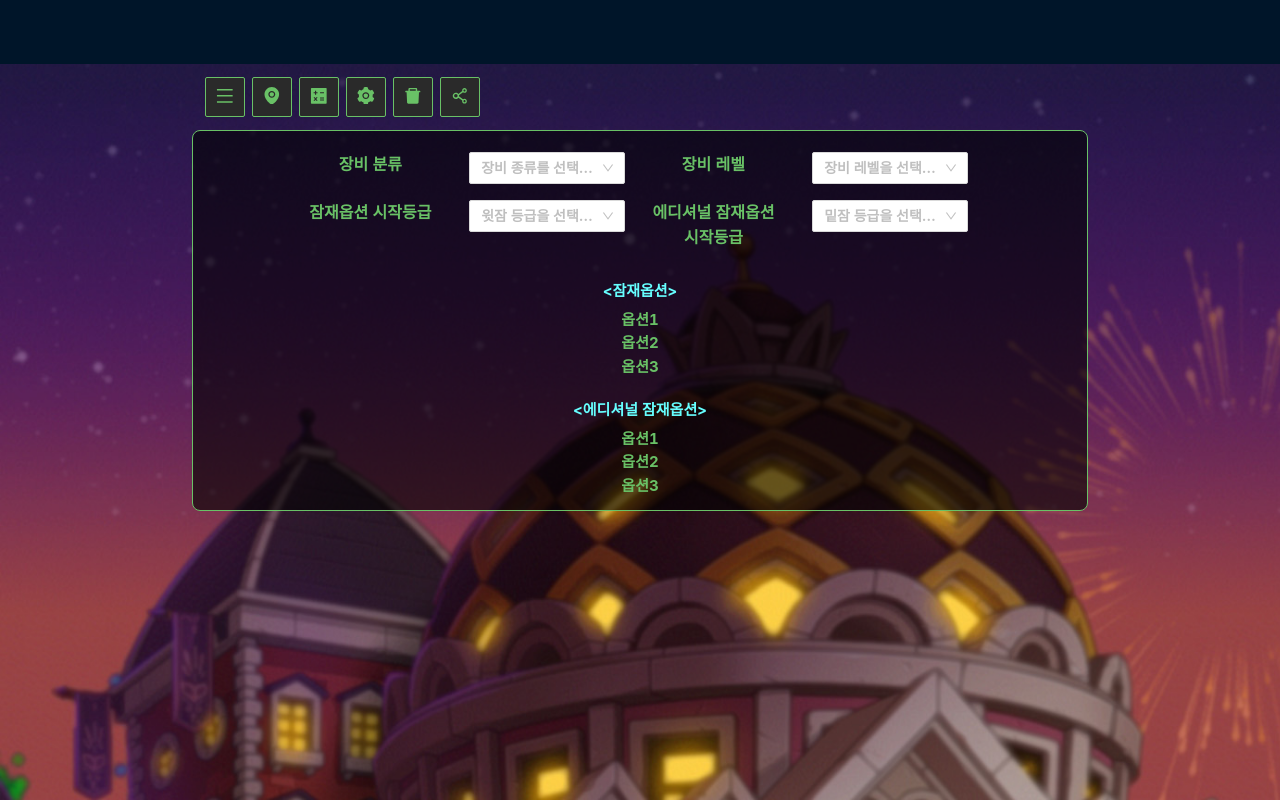
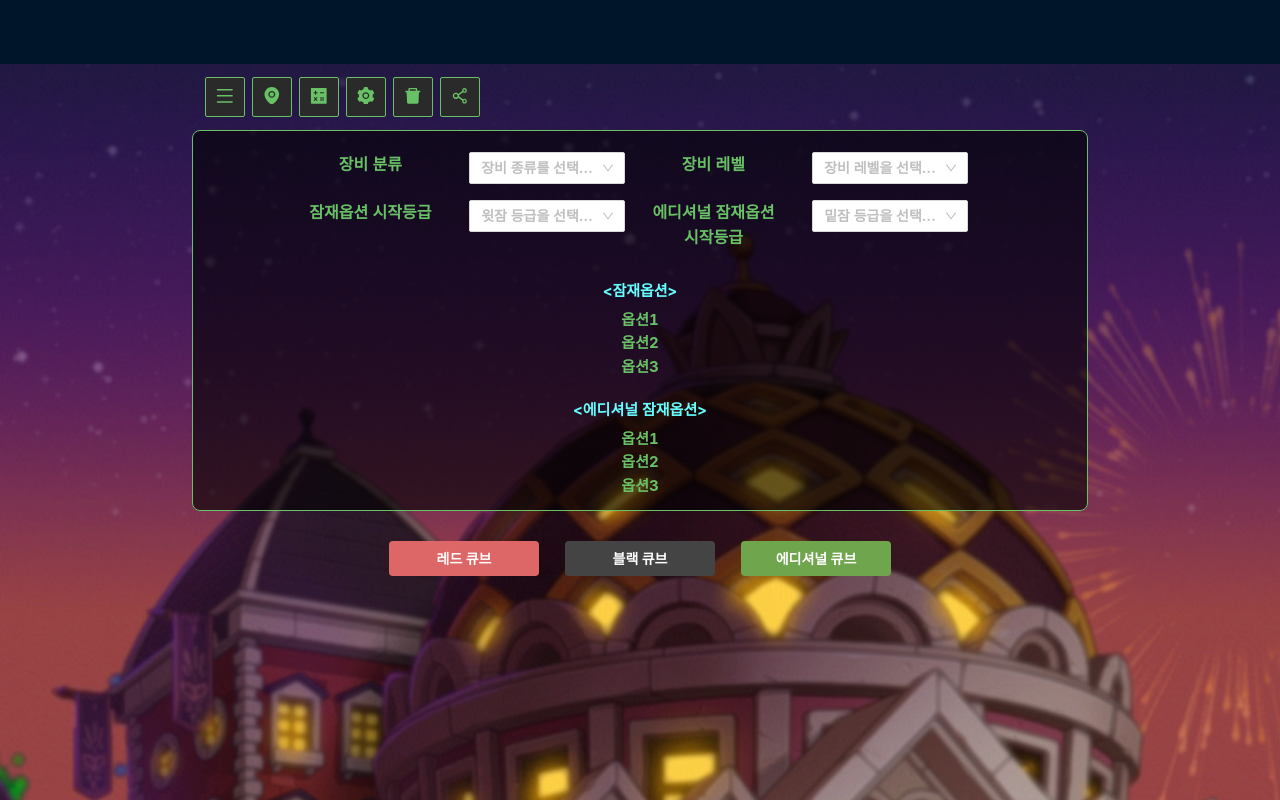
Before and after one commit to jungpyolee/maple_cube_simulator_clone, a React (Create React App) app: page / in a window 1280 px wide. Shown: the top 800 px of the page. Built offline with nearby package versions, Linux system fonts and the light colour scheme.

Commit message:
CubeButtons UI 오나성

```diff
--- a/src/components/Main/Cube/Cube.js
+++ b/src/components/Main/Cube/Cube.js
@@ -4,8 +4,11 @@ import "../../../stylesheet/Cube.css";
 import CubeWeaponSelection from "./Cube_Weapon_Selection/CubeWeaponSelection";
 function Cube() {
   return (
-    <div className="cube_body">
-      <CubeWeaponSelection />
+    <div>
+      <div>
+        <CubeWeaponSelection />
+      </div>
+      <div></div>
     </div>
   );
 }
--- /dev/null
+++ b/src/components/Main/Cube/CubeButtons.js
@@ -0,0 +1,22 @@
+import React from "react";
+import { Row, Col } from "antd";
+import "../../../stylesheet/CubeButtons.css";
+function CubeButtons() {
+  return (
+    <div className="cubeButtons_container">
+      <Row gutter={[16, 16]} className="cubeButtons_row">
+        <Col className="cubeButtons_col" lg={8} xs={24}>
+          <button className="cubeButtons redCube">레드 큐브</button>
+        </Col>
+        <Col className="cubeButtons_col" lg={8} xs={24}>
+          <button className="cubeButtons blackCube">블랙 큐브</button>
+        </Col>
+        <Col className="cubeButtons_col" lg={8} xs={24}>
+          <button className="cubeButtons additionalCube">에디셔널 큐브</button>
+        </Col>
+      </Row>
+    </div>
+  );
+}
+
+export default CubeButtons;
--- a/src/components/Main/Cube/Cube_Weapon_Selection/CubeWeaponSelection.js
+++ b/src/components/Main/Cube/Cube_Weapon_Selection/CubeWeaponSelection.js
@@ -8,6 +8,7 @@ import {
 } from "../../../../datas/CubeDatas";
 import "../../../../stylesheet/CubeWeaponSelection.css";
 import AdditionalCubeOption from "../AdditionalCubeOption";
+import CubeButtons from "../CubeButtons";
 import CubeOption from "../CubeOption";
 
 function CubeWeaponSelection() {
@@ -34,6 +35,7 @@ function CubeWeaponSelection() {
 
   return (
     <div>
+      <div className="cube_body">
         {/* selectionPart */}
         <Row gutter={[16, 16]} className="weaponSelection_body">
           <Col lg={6} xs={24}>
@@ -104,7 +106,9 @@ function CubeWeaponSelection() {
             </div>
           </Col>
           <Col lg={6} xs={24}>
-          <div className="weaponSelection_text">에디셔널 잠재옵션 시작등급</div>
+            <div className="weaponSelection_text">
+              에디셔널 잠재옵션 시작등급
+            </div>
           </Col>
           <Col lg={6} xs={24}>
             {" "}
@@ -130,6 +134,10 @@ function CubeWeaponSelection() {
         <CubeOption optionTier={optionTier} />
         <AdditionalCubeOption additionalOptionTier={additionalOptionTier} />
       </div>
+      <div>
+        <CubeButtons />
+      </div>
+    </div>
   );
 }
 
--- /dev/null
+++ b/src/stylesheet/CubeButtons.css
@@ -0,0 +1,71 @@
+.cubeButtons_container {
+  width: 60%;
+  padding-left: 10%;
+  padding-right: 10%;
+  margin: 0 auto;
+  margin-top: 30px;
+}
+.cubeButtons_col {
+  display: flex;
+  justify-content: center;
+}
+.cubeButtons_row {
+}
+.cubeButtons {
+  cursor: pointer;
+  width: 150px;
+  height: 35px;
+  color: white;
+  border: none;
+  font-weight: 700;
+  padding: 6px 12px;
+  border-radius: 4px;
+}
+
+.redCube {
+  background-color: #dd6666;
+}
+
+.redCube:hover {
+  background-color: #dd6666;
+  color: white;
+  filter: brightness(90%);
+}
+
+.redCube:active {
+  background-color: #dd6666;
+  color: white;
+  filter: brightness(110%);
+}
+
+.blackCube {
+  background-color: #444444;
+}
+
+.blackCube:hover {
+  background-color: #444444;
+  color: white;
+  filter: brightness(90%);
+}
+
+.blackCube:active {
+  background-color: #444444;
+  color: white;
+  filter: brightness(110%);
+}
+
+.additionalCube {
+  background-color: #6fa54c;
+}
+
+.additionalCube:hover {
+  background-color: #6fa54c;
+  color: white;
+  filter: brightness(90%);
+}
+
+.additionalCube:active {
+  background-color: #6fa54c;
+  color: white;
+  filter: brightness(110%);
+}
```
Lines whose indentation alone changed are shown as unchanged.
